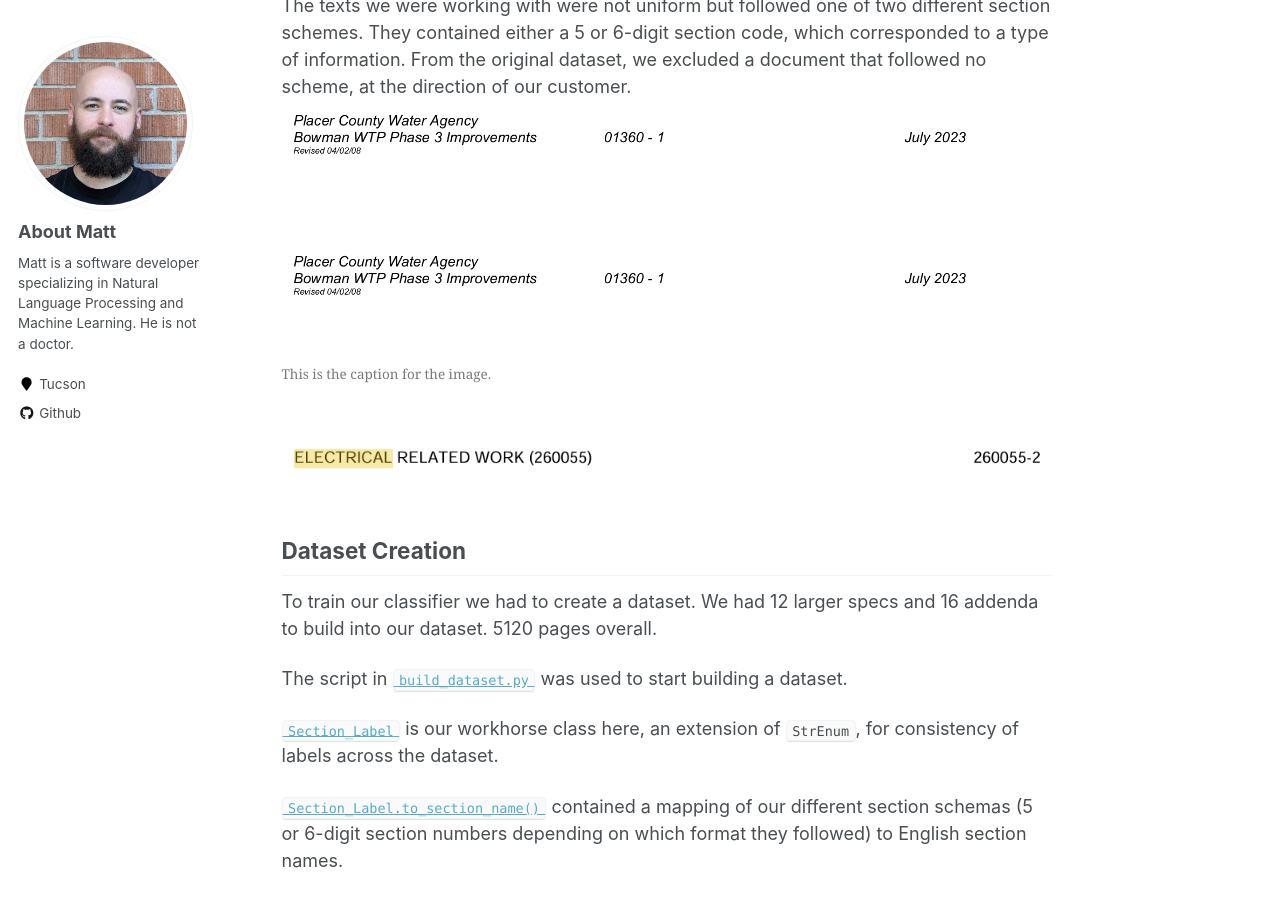
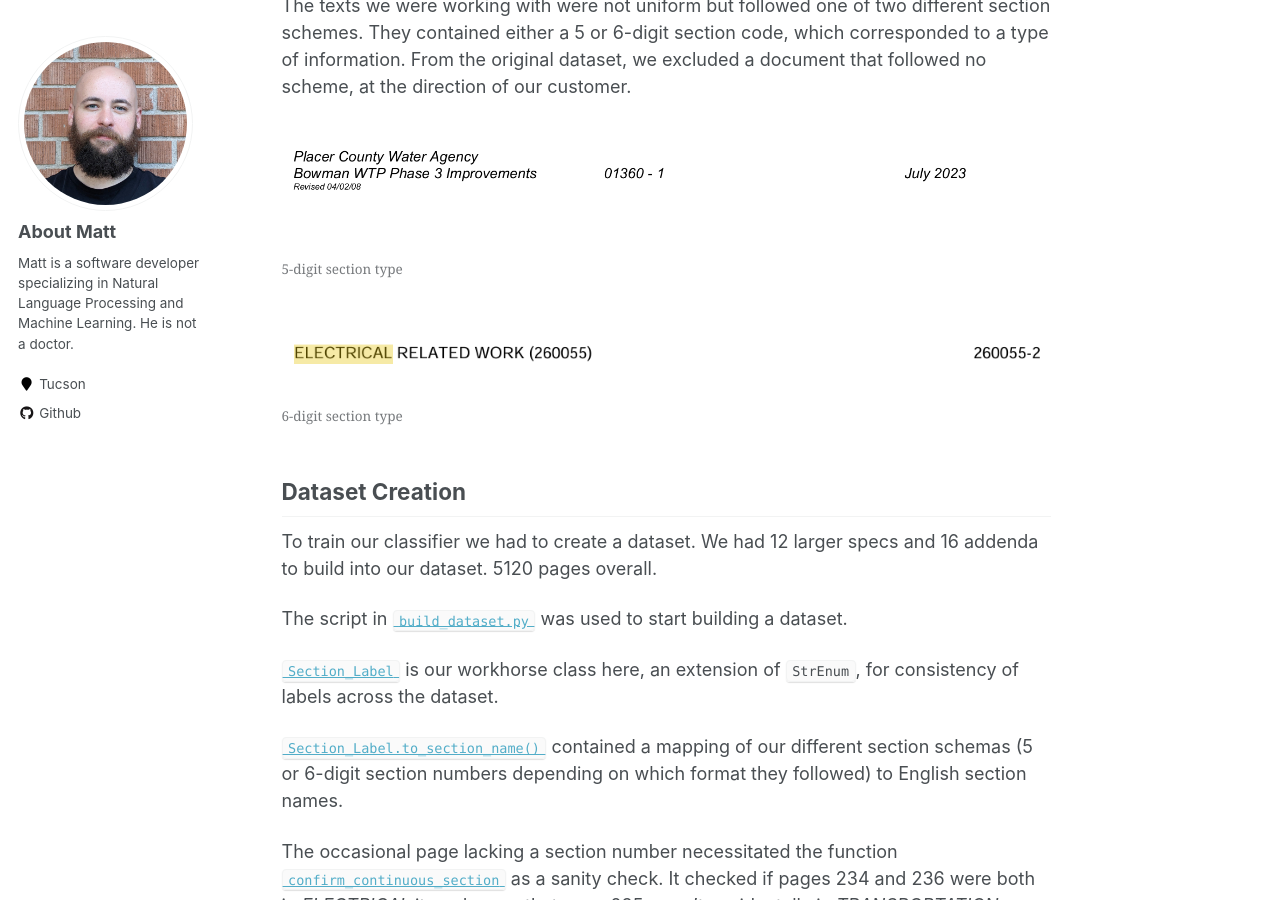
Before and after one commit to mc-wut/mc-wut.github.io, a Jekyll site: the page built from _portfolio/portfolio-2.md, in a window 1280 px wide and 900 px high, scrolled down 675 px. Built offline with Jekyll 4.4.1, drawn with Linux system fonts in a browser that asks for light colours.

Commit message:
- adds second caption to

```diff
--- a/_portfolio/portfolio-2.md
+++ b/_portfolio/portfolio-2.md
@@ -9,12 +9,17 @@ In Spring 2024 I was working for [LUM AI](http://lum.ai). Initially, I was taske
 Each page that didn't contain relevant data was still being, segmented, tokenized, parsed, tagged, and run through Named Entity Recognition, which means that even in the best case 90% of our processing resources and time were being wasted. I proposed an extension to the project that would run a simple classifier over the raw text of each page of the PDF, and attempt to sort them into *annotate* and *don't annotate* bins. This ended up being changed somewhat to classifying the PDFs along existing section lines, as that would be relevant to other projects being built for this text as well.
 
 The texts we were working with were not uniform but followed one of two different section schemes. They contained either a 5 or 6-digit section code, which corresponded to a type of information. From the original dataset, we excluded a document that followed no scheme, at the direction of our customer.
-![5-digit Section Number](/images/5-digit-section.png)
+<!-- ![5-digit Section Number](/images/5-digit-section.png) -->
 <figure>
    <img src="/images/5-digit-section.png" alt="5-digit-section-number">
-   <figcaption>This is the caption for the image.</figcaption>
+   <figcaption>5-digit section type</figcaption>
 </figure>
-![6-digit Section Number](/images/6-digit-section.png)
+<figure>
+   <img src="/images/6-digit-section.png" alt="6-digit-section-number">
+   <figcaption>6-digit section type</figcaption>
+</figure>
+
+<!-- ![6-digit Section Number](/images/6-digit-section.png) -->
 
 ## Dataset Creation
 To train our classifier we had to create a dataset. We had 12 larger specs and 16 addenda to build into our dataset. 5120 pages overall.
```
